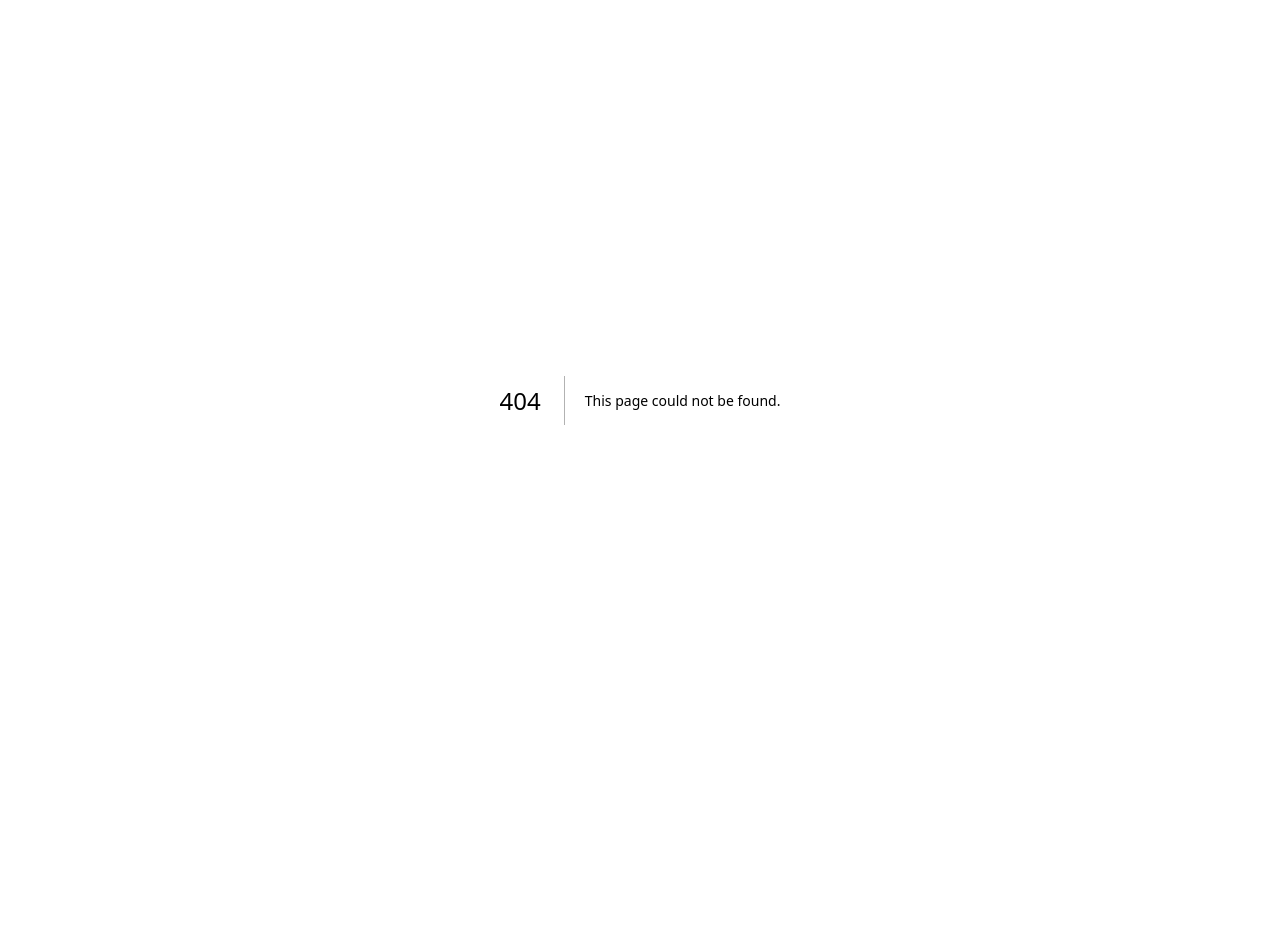
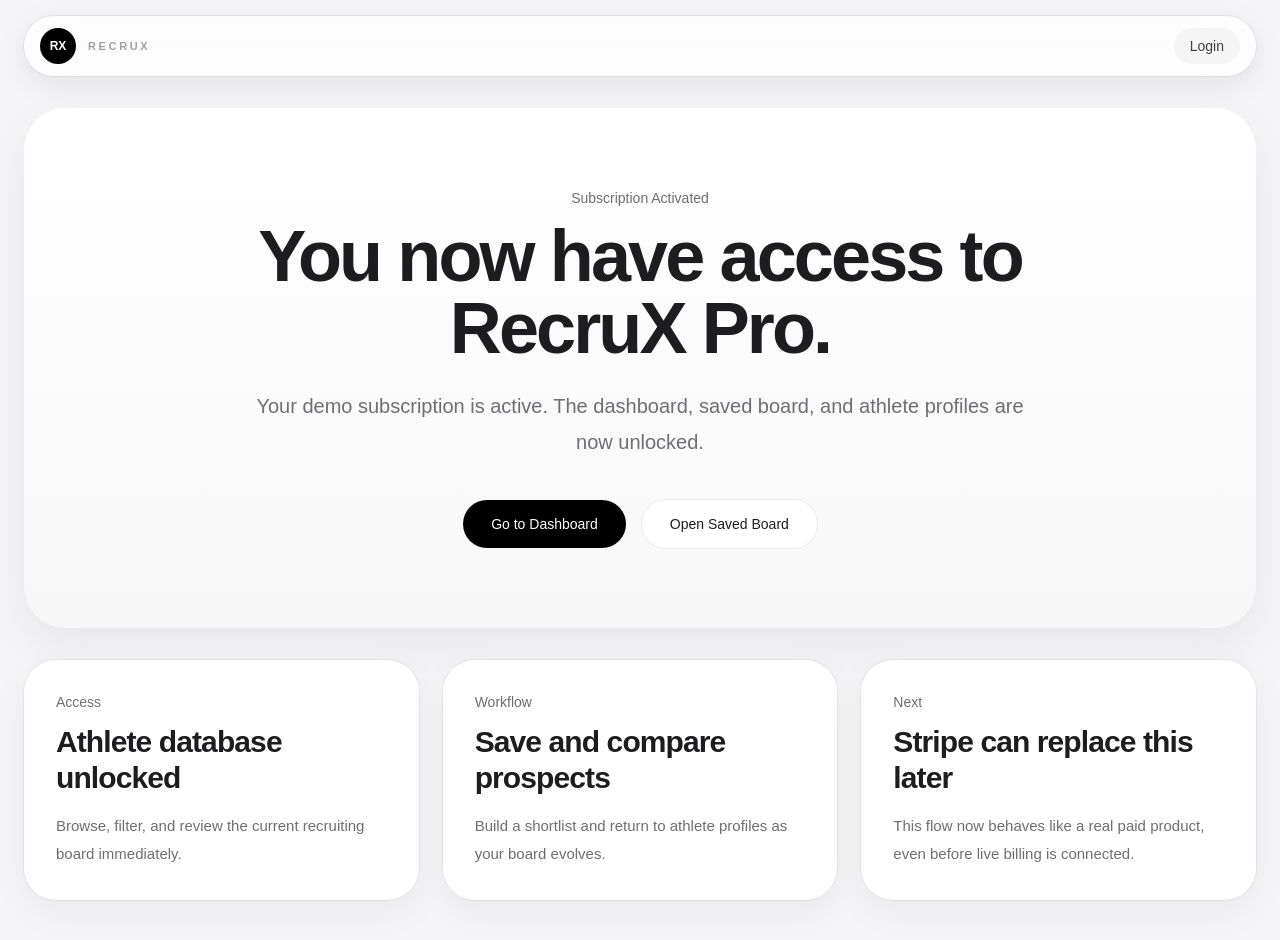
Before and after one commit to aaryan12349-maker/recrux-web, a Next.js app: page /checkout/success in a window 1280 px wide. Before the commit this address had no page. Shown: the top 940 px of the page. Before the commit the page ends 800 px from the top, so only its background shows below. Built offline with nearby package versions, Linux system fonts and the light colour scheme.

Commit message:
Add richer demo subscription flow

```diff
--- a/app/checkout/page.tsx
+++ b/app/checkout/page.tsx
@@ -1,15 +1,23 @@
 "use client";
 
-import { useRouter } from "next/navigation";
+import { useRouter, useSearchParams } from "next/navigation";
 import AppNav from "../../components/AppNav";
 import { activateDemoSubscription } from "../../lib/storage";
 
 export default function CheckoutPage() {
   const router = useRouter();
+  const searchParams = useSearchParams();
+  const plan = searchParams.get("plan") || "Pro";
+
+  function getPrice(selectedPlan: string) {
+    if (selectedPlan === "Starter") return "$99";
+    if (selectedPlan === "Team") return "$499";
+    return "$249";
+  }
 
   function handleActivateSubscription() {
-    activateDemoSubscription();
-    router.push("/dashboard");
+    activateDemoSubscription(plan);
+    router.push(`/checkout/success?plan=${encodeURIComponent(plan)}`);
   }
 
   return (
@@ -21,10 +29,11 @@
           <section className="rounded-[42px] bg-[linear-gradient(180deg,#ffffff,#f7f7f8)] px-8 py-10 shadow-[0_18px_50px_rgba(0,0,0,0.06)] sm:px-12 sm:py-14">
             <p className="text-sm font-medium text-[#6e6e73]">Checkout</p>
             <h1 className="mt-3 text-5xl font-semibold tracking-[-0.04em] sm:text-6xl">
-              Activate RecruX Pro.
+              Activate RecruX {plan}.
             </h1>
             <p className="mt-6 max-w-3xl text-xl leading-9 text-[#6e6e73]">
-              This is demo checkout for now. Clicking the button below activates a demo subscription and unlocks the dashboard.
+              This is demo checkout for now. Clicking the button below activates
+              a demo subscription and unlocks the dashboard.
             </p>
 
             <div className="mt-10 grid gap-6 lg:grid-cols-2">
@@ -108,11 +117,12 @@
                 <p className="text-sm font-medium text-white/60">Order Summary</p>
 
                 <h2 className="mt-4 text-3xl font-semibold tracking-[-0.03em]">
-                  RecruX Pro
+                  RecruX {plan}
                 </h2>
 
                 <p className="mt-3 text-[15px] leading-7 text-white/70">
-                  A premium coach-facing recruiting workspace for discovering and managing international student-athlete profiles.
+                  A premium coach-facing recruiting workspace for discovering and
+                  managing international student-athlete profiles.
                 </p>
 
                 <div className="mt-8 space-y-3">
@@ -133,7 +143,7 @@
                 <div className="mt-10 flex items-end justify-between border-t border-white/10 pt-6">
                   <div>
                     <p className="text-sm text-white/50">Due today</p>
-                    <p className="mt-2 text-4xl font-semibold">$249</p>
+                    <p className="mt-2 text-4xl font-semibold">{getPrice(plan)}</p>
                   </div>
                   <p className="text-sm text-white/50">per month</p>
                 </div>
--- /dev/null
+++ b/app/checkout/success/page.tsx
@@ -0,0 +1,81 @@
+"use client";
+
+import Link from "next/link";
+import { useSearchParams } from "next/navigation";
+import AppNav from "../../../components/AppNav";
+
+export default function CheckoutSuccessPage() {
+  const searchParams = useSearchParams();
+  const plan = searchParams.get("plan") || "Pro";
+
+  return (
+    <main className="min-h-screen bg-[#f5f5f7] px-6 pb-20 pt-4 text-[#1d1d1f]">
+      <div className="mx-auto max-w-7xl">
+        <AppNav showAppLinks showAuthAction />
+
+        <section className="rounded-[42px] bg-[linear-gradient(180deg,#ffffff,#f7f7f8)] px-8 py-14 shadow-[0_18px_50px_rgba(0,0,0,0.06)] sm:px-12 sm:py-20">
+          <div className="mx-auto max-w-4xl text-center">
+            <p className="text-sm font-medium text-[#6e6e73]">
+              Subscription Activated
+            </p>
+            <h1 className="mt-3 text-5xl font-semibold tracking-[-0.04em] sm:text-7xl">
+              You now have access to RecruX {plan}.
+            </h1>
+            <p className="mx-auto mt-6 max-w-3xl text-xl leading-9 text-[#6e6e73]">
+              Your demo subscription is active. The dashboard, saved board, and
+              athlete profiles are now unlocked.
+            </p>
+
+            <div className="mt-10 flex flex-wrap justify-center gap-4">
+              <Link
+                href="/dashboard"
+                className="rounded-full bg-black px-7 py-3.5 text-sm font-medium text-white transition-all duration-300 hover:-translate-y-0.5"
+              >
+                Go to Dashboard
+              </Link>
+
+              <Link
+                href="/saved"
+                className="rounded-full bg-white px-7 py-3.5 text-sm font-medium text-[#1d1d1f] ring-1 ring-black/5 transition-all duration-300 hover:-translate-y-0.5"
+              >
+                Open Saved Board
+              </Link>
+            </div>
+          </div>
+        </section>
+
+        <section className="mt-8 grid gap-6 lg:grid-cols-3">
+          <div className="rounded-[32px] bg-white p-8 shadow-[0_12px_36px_rgba(0,0,0,0.05)] ring-1 ring-black/5">
+            <p className="text-sm font-medium text-[#6e6e73]">Access</p>
+            <h2 className="mt-3 text-3xl font-semibold tracking-[-0.03em]">
+              Athlete database unlocked
+            </h2>
+            <p className="mt-4 text-[15px] leading-7 text-[#6e6e73]">
+              Browse, filter, and review the current recruiting board immediately.
+            </p>
+          </div>
+
+          <div className="rounded-[32px] bg-white p-8 shadow-[0_12px_36px_rgba(0,0,0,0.05)] ring-1 ring-black/5">
+            <p className="text-sm font-medium text-[#6e6e73]">Workflow</p>
+            <h2 className="mt-3 text-3xl font-semibold tracking-[-0.03em]">
+              Save and compare prospects
+            </h2>
+            <p className="mt-4 text-[15px] leading-7 text-[#6e6e73]">
+              Build a shortlist and return to athlete profiles as your board evolves.
+            </p>
+          </div>
+
+          <div className="rounded-[32px] bg-white p-8 shadow-[0_12px_36px_rgba(0,0,0,0.05)] ring-1 ring-black/5">
+            <p className="text-sm font-medium text-[#6e6e73]">Next</p>
+            <h2 className="mt-3 text-3xl font-semibold tracking-[-0.03em]">
+              Stripe can replace this later
+            </h2>
+            <p className="mt-4 text-[15px] leading-7 text-[#6e6e73]">
+              This flow now behaves like a real paid product, even before live billing is connected.
+            </p>
+          </div>
+        </section>
+      </div>
+    </main>
+  );
+}
--- a/app/pricing/page.tsx
+++ b/app/pricing/page.tsx
@@ -16,7 +16,7 @@
         "Save athlete shortlist",
       ],
       cta: "Start Starter Plan",
-      href: "/checkout",
+      href: "/checkout?plan=Starter",
       featured: false,
     },
     {
@@ -33,7 +33,7 @@
         "Future CRM and request workflows",
       ],
       cta: "Choose Pro",
-      href: "/checkout",
+      href: "/checkout?plan=Pro",
       featured: true,
     },
     {
@@ -50,7 +50,7 @@
         "Future internal notes and collaboration tools",
       ],
       cta: "Contact for Team",
-      href: "/checkout",
+      href: "/checkout?plan=Team",
       featured: false,
     },
   ];
--- a/components/AppNav.tsx
+++ b/components/AppNav.tsx
@@ -4,6 +4,7 @@
 import { useEffect, useState } from "react";
 import { useRouter } from "next/navigation";
 import {
+  getDemoPlan,
   hasActiveSubscription,
   isDemoAuthenticated,
   logoutDemoUser,
@@ -35,10 +36,12 @@
   const [visible, setVisible] = useState(true);
   const [authenticated, setAuthenticated] = useState(false);
   const [subscribed, setSubscribed] = useState(false);
+  const [plan, setPlan] = useState<string | null>(null);
 
   useEffect(() => {
     setAuthenticated(isDemoAuthenticated());
     setSubscribed(hasActiveSubscription());
+    setPlan(getDemoPlan());
   }, []);
 
   useEffect(() => {
@@ -68,6 +71,8 @@
   function handleLogout() {
     logoutDemoUser();
     setAuthenticated(false);
+    setSubscribed(false);
+    setPlan(null);
     router.push("/login");
   }
 
@@ -102,6 +107,12 @@
               <Link href="/saved" className={navClass(active === "saved")}>
                 Saved
               </Link>
+
+              {plan ? (
+                <span className="hidden rounded-full bg-[#f5f5f7] px-4 py-2 text-sm font-medium text-[#6e6e73] lg:inline-flex">
+                  {plan} Plan
+                </span>
+              ) : null}
             </>
           ) : null}
 
--- a/lib/storage.ts
+++ b/lib/storage.ts
@@ -1,6 +1,7 @@
 const SAVED_ATHLETES_KEY = "recrux-saved-athletes";
 const DEMO_AUTH_KEY = "recrux-demo-auth";
 const DEMO_SUBSCRIPTION_KEY = "recrux-demo-subscription";
+const DEMO_PLAN_KEY = "recrux-demo-plan";
 
 export function getSavedAthletes(): string[] {
   if (typeof window === "undefined") return [];
@@ -42,6 +43,9 @@
 export function logoutDemoUser() {
   if (typeof window === "undefined") return;
   localStorage.removeItem(DEMO_AUTH_KEY);
+  localStorage.removeItem(DEMO_SUBSCRIPTION_KEY);
+  localStorage.removeItem(DEMO_PLAN_KEY);
+  localStorage.removeItem(SAVED_ATHLETES_KEY);
 }
 
 export function hasActiveSubscription() {
@@ -49,8 +53,14 @@
   return localStorage.getItem(DEMO_SUBSCRIPTION_KEY) === "true";
 }
 
-export function activateDemoSubscription() {
+export function getDemoPlan() {
+  if (typeof window === "undefined") return null;
+  return localStorage.getItem(DEMO_PLAN_KEY);
+}
+
+export function activateDemoSubscription(plan: string) {
   if (typeof window === "undefined") return;
   localStorage.setItem(DEMO_SUBSCRIPTION_KEY, "true");
   localStorage.setItem(DEMO_AUTH_KEY, "true");
+  localStorage.setItem(DEMO_PLAN_KEY, plan);
 }
```
